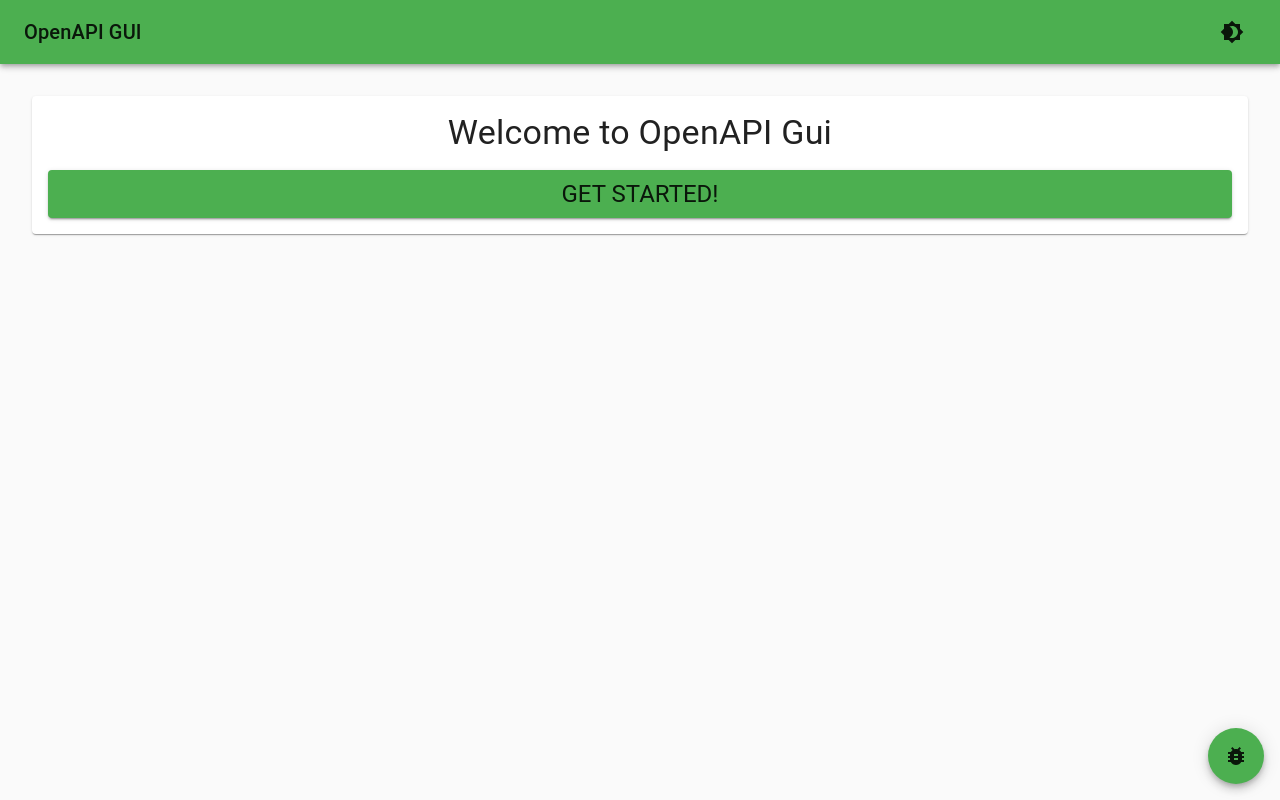
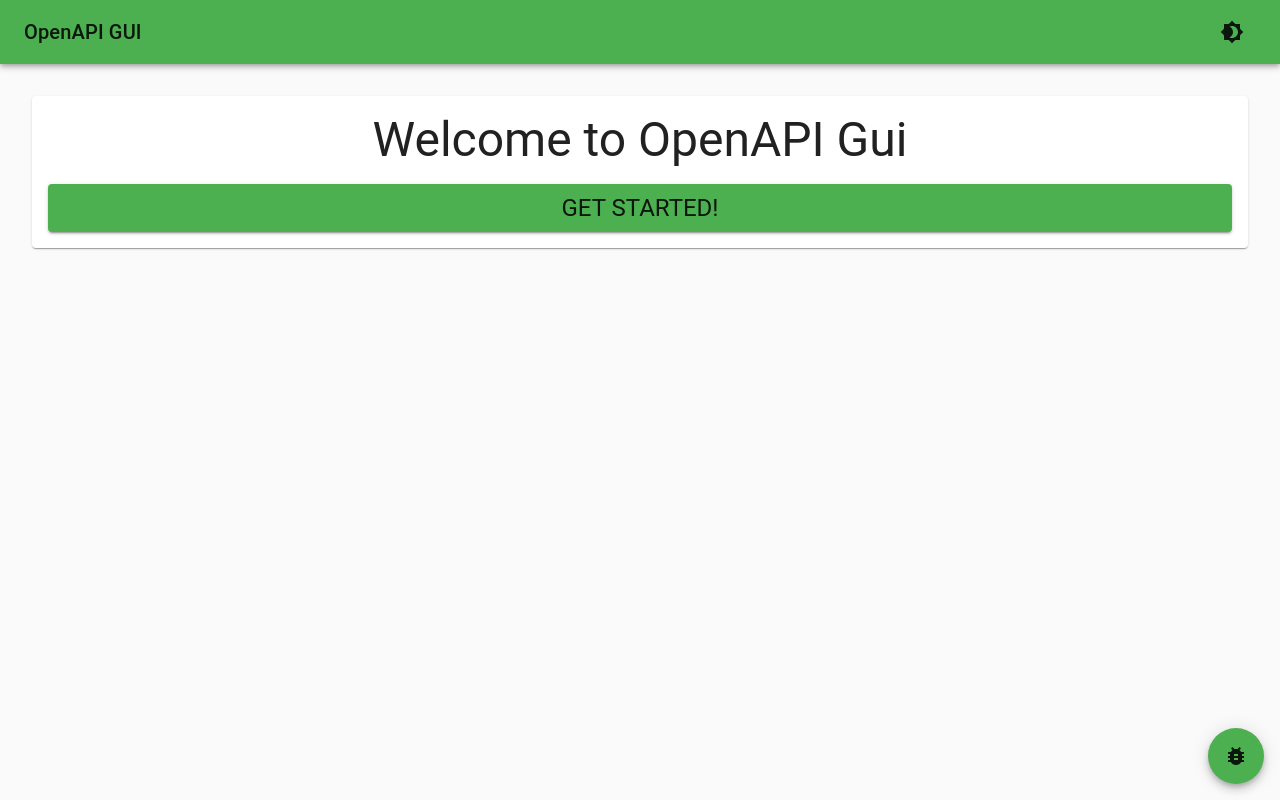
Before and after one commit to andrewdimmer/open-api-gui, a React (Create React App) app in the folder open-api-gui/: page / in a window 1280 px wide. Built offline with nearby package versions, Linux system fonts and the light colour scheme.

Commit message:
fix: Rescale Page Titles to Better Size Heading once Arrays are Added

```diff
--- a/open-api-gui/src/components/layouts/OpenApiStepCard.tsx
+++ b/open-api-gui/src/components/layouts/OpenApiStepCard.tsx
@@ -57,7 +57,7 @@ const OpenApiStepCard: React.FunctionComponent<OpenApiStepCardProps> = ({
   return (
     <Fragment>
       <Card className={classes.marginedPadded}>
-        <Typography variant="h4" className={classes.pageTitle}>
+        <Typography variant="h3" className={classes.pageTitle}>
           {openApiSteps[stepNumber]}
         </Typography>
         <Typography>{stepDescription}</Typography>
--- a/open-api-gui/src/components/pages/ErrorPage.tsx
+++ b/open-api-gui/src/components/pages/ErrorPage.tsx
@@ -17,7 +17,7 @@ const ErrorPage: React.FunctionComponent<ErrorPageProps> = ({
       <Typography variant="h3">
         Error{errorCode !== undefined ? ` ${errorCode}` : ""}!
       </Typography>
-      <Typography variant="h4">{errorMessage}</Typography>
+      <Typography variant="h3">{errorMessage}</Typography>
       {errorDescription && (
         <Typography variant="body1">{errorDescription}</Typography>
       )}
--- a/open-api-gui/src/components/pages/Home.tsx
+++ b/open-api-gui/src/components/pages/Home.tsx
@@ -10,7 +10,7 @@ const Home: React.FunctionComponent = () => {
 
   return (
     <Card className={classes.marginedPadded}>
-      <Typography variant="h4" className={classes.pageTitle}>
+      <Typography variant="h3" className={classes.pageTitle}>
         Welcome to OpenAPI Gui
       </Typography>
 
```
